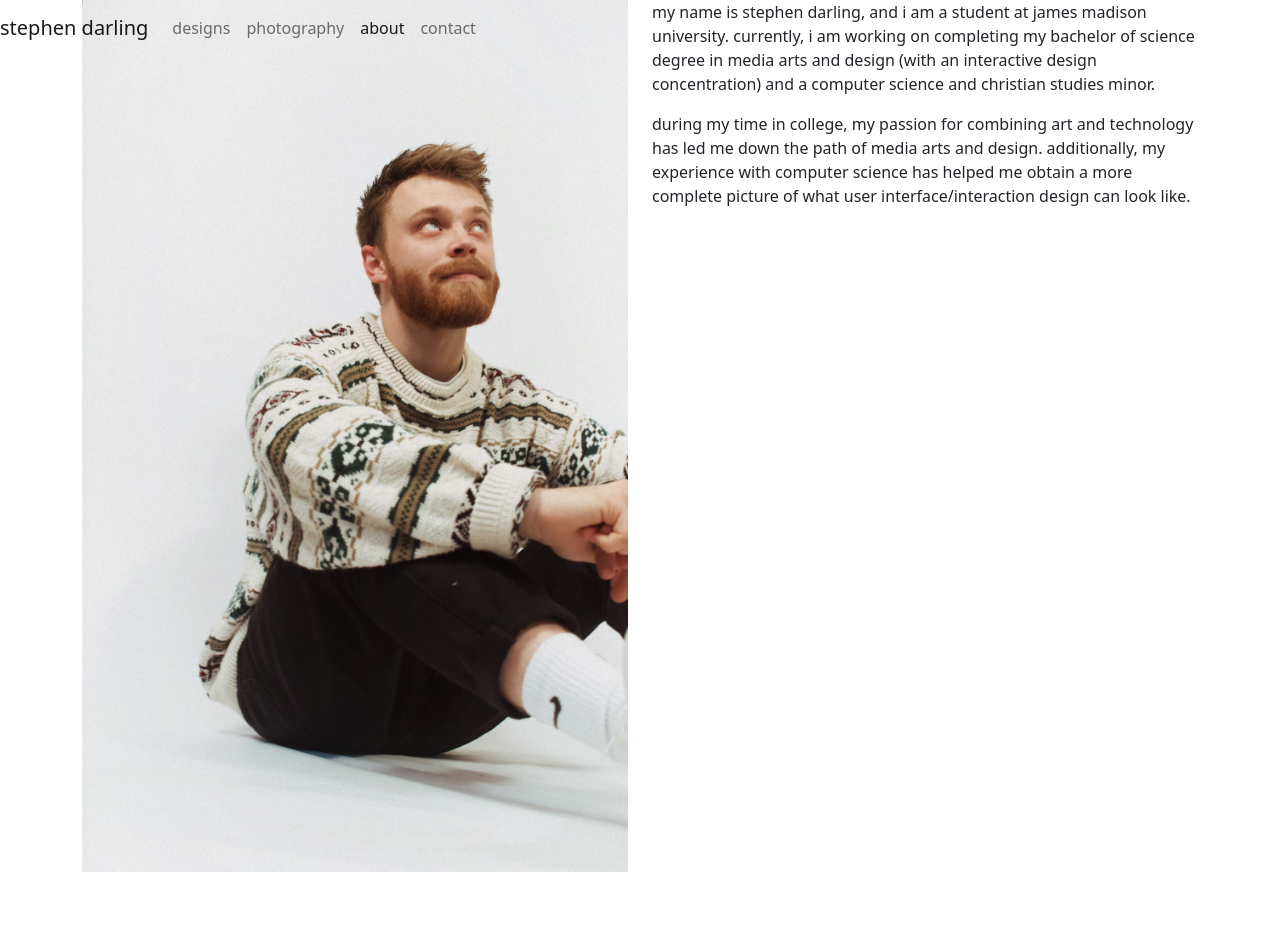
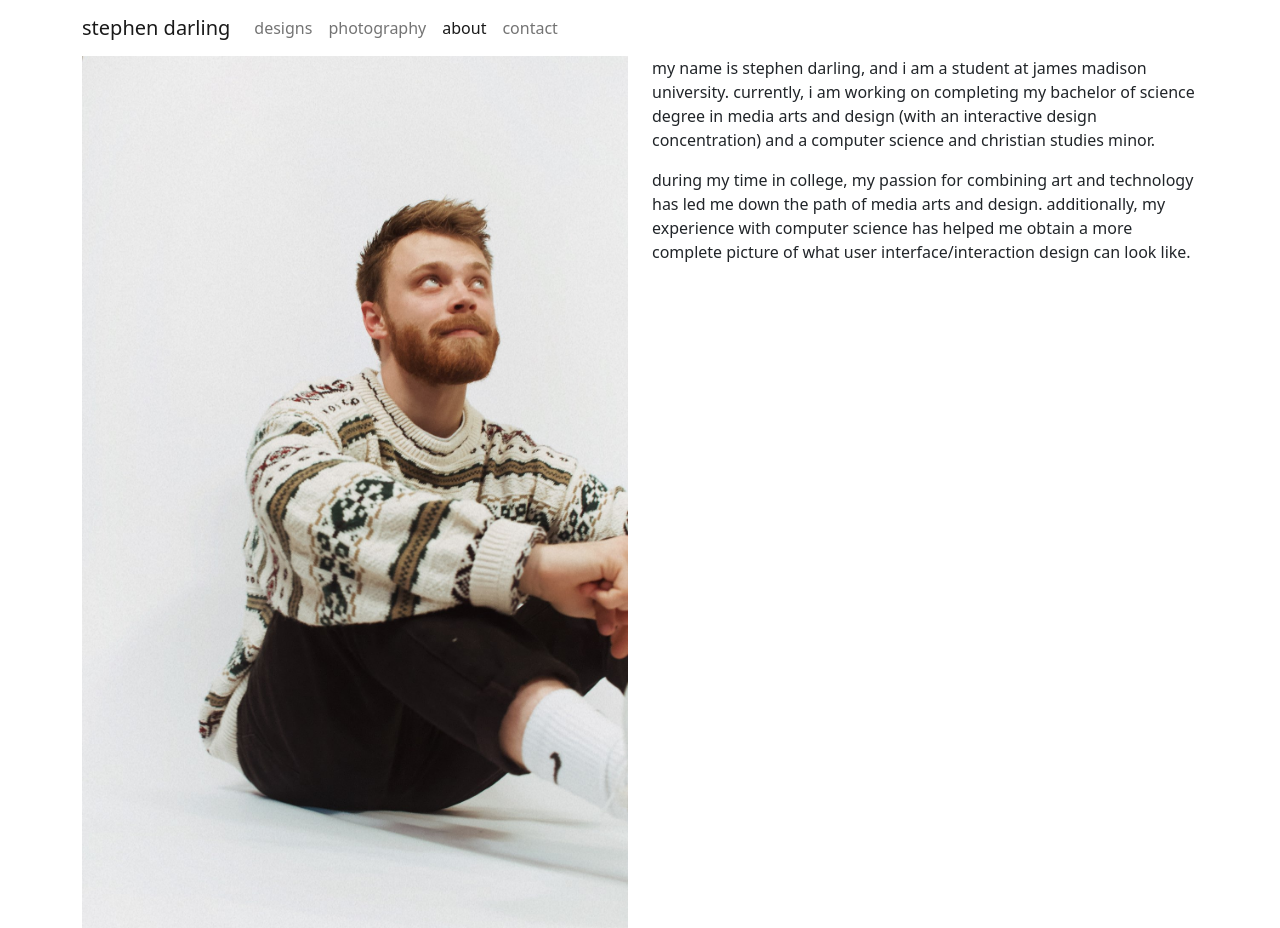
Before and after one commit to darlinsm/Bootstrap-Design-Project, a plain HTML site: page about/about.html in a window 1280 px wide. Before the commit the page ends 872 px from the top, so only its background shows below. Drawn offline with nearby package versions, Linux system fonts and the light colour scheme; files whose address does not match are found by name.

Commit message:
nav bar bug fixed

```diff
--- a/about/about.html
+++ b/about/about.html
@@ -18,7 +18,7 @@
 
     <!-- INSERT HTML PAGE CONTENT HERE -->
     <div class="container">
-        <nav class="navbar navbar-expand-lg navbar-light fixed-top" id="mainNav">
+        <nav class="navbar navbar-expand-lg navbar-light" id="mainNav">
             <a class="navbar-brand" href="../index.html">stephen darling</a>
             <div class="collapse navbar-collapse" id="navbarNavAltMarkup">
                 <div class="navbar-nav">
```
Also changed, not shown: contact/contact.html (+1 -1 lines), designs/designs.html (+1 -1 lines), index.html (+1 -1 lines), photography/photography.html (+1 -1 lines).
